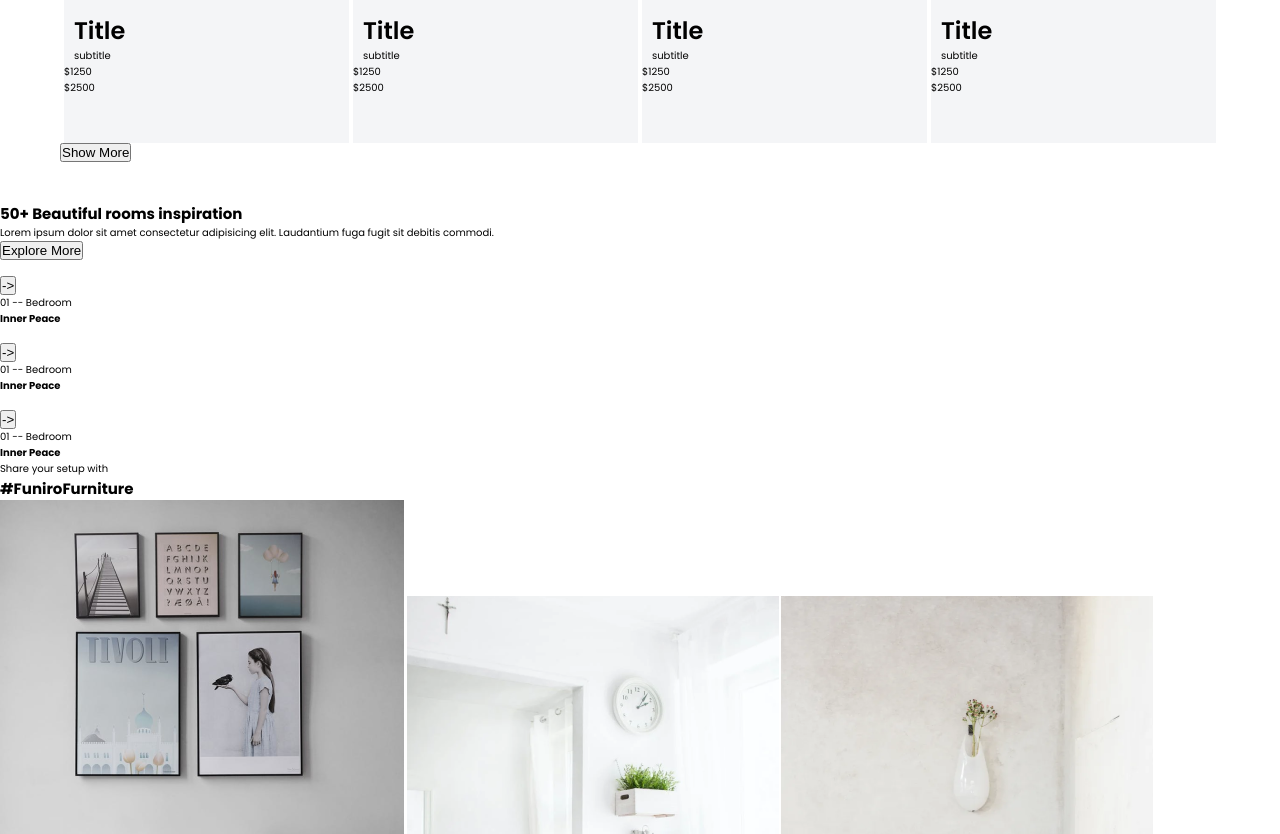
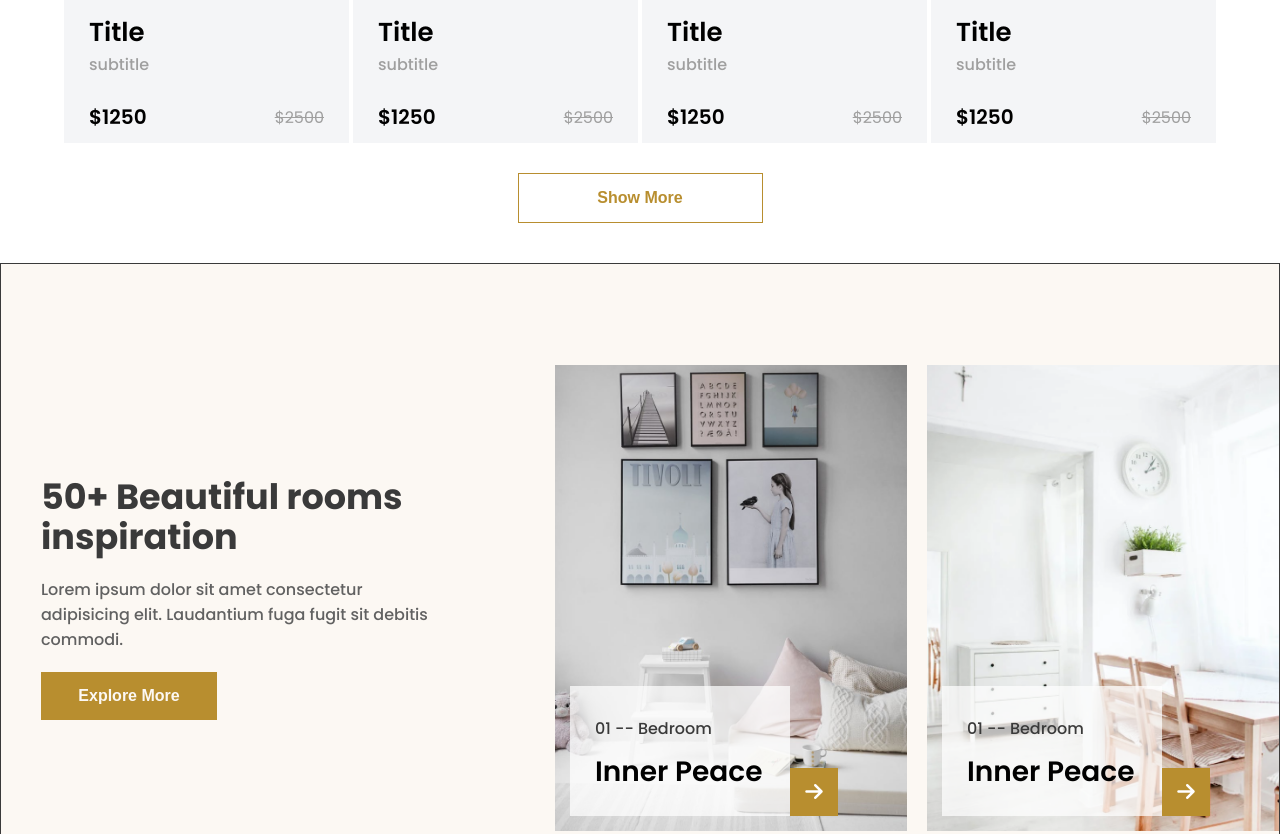
Before and after one commit to JenniferAS26/furniture-store, a plain HTML site: page Home/index.html in a window 1280 px wide. Shown: the part 2457-3291 px from the top of the page. Drawn offline with Linux system fonts and the light colour scheme.

Commit message:
changes in productGallery, inporationCont

```diff
--- a/Home/index.html
+++ b/Home/index.html
@@ -223,9 +223,11 @@
       </div>
       <div class="inspiration-container__gallery">
         <div class="gallery__card">
-          <img class="gallery__card--image" src="" alt="">
+          <img class="gallery__card--image" src="./assets/images/Rectangle24.png" alt="">
           <div class="gallery__card--subcontainer">
-            <button class="subcontainer__arrow">-></button>
+            <button class="subcontainer__arrow">
+              <i class="fa-solid fa-arrow-right"></i>
+            </button>
             <div class="subcontainer__description">
               <span class="subcontainer__description--text">01 -- Bedroom</span>
               <h4 class="subcontainer__description--title">Inner Peace</h4>
@@ -233,25 +235,29 @@
           </div>
         </div>
         <div class="gallery__card">
-          <img class="gallery__card--image" src="" alt="">
+          <img class="gallery__card--image" src="./assets/images/Rectangle25.png" alt="">
           <div class="gallery__card--subcontainer">
-            <button class="subcontainer__arrow">-></button>
+            <button class="subcontainer__arrow">
+              <i class="fa-solid fa-arrow-right"></i>
+            </button>
             <div class="subcontainer__description">
               <span class="subcontainer__description--text">01 -- Bedroom</span>
               <h4 class="subcontainer__description--title">Inner Peace</h4>
             </div>
           </div>
         </div>
-        <div class="gallery__card">
-          <img class="gallery__card--image" src="" alt="">
+        <!-- <div class="gallery__card">
+          <img class="gallery__card--image" src="./assets/images/Rectangle26.png" alt="">
           <div class="gallery__card--subcontainer">
-            <button class="subcontainer__arrow">-></button>
+            <button class="subcontainer__arrow">
+              <i class="fa-solid fa-arrow-right"></i>
+            </button>
             <div class="subcontainer__description">
               <span class="subcontainer__description--text">01 -- Bedroom</span>
               <h4 class="subcontainer__description--title">Inner Peace</h4>
             </div>
           </div>
-        </div>
+        </div> -->
       </div>
     </section>
     <section class="share-container">
@@ -303,5 +309,6 @@
       </form>
     </div>
   </footer> -->
+  <script src="https://kit.fontawesome.com/4825aba800.js" crossorigin="anonymous"></script>
 </body>
 </html>
--- /dev/null
+++ b/Home/scss/_inspirationContainer.scss
@@ -0,0 +1,85 @@
+@use 'variables' as v;
+@use 'mixins' as m;
+
+$subtext-color: #3A3A3A;
+
+.inspiration-container {
+  width: 100%;
+  height: 670px;
+  background-color: v.$secondary-color;
+  border: 1px solid #3A3A3A;
+  @include m.flexPosition(row, space-between, center);
+  &__info {
+    width: 450px;
+    padding: 70px 20px 70px 40px;
+    &--title {
+      font-size: 3.5rem;
+      font-weight: v.$bold-weight;
+      line-height: 4rem;
+      color: $subtext-color;
+    }
+    &--text {
+      font-size: 1.6rem;
+      font-weight: v.$medium-weight;
+      color: #616161;
+      margin-top: 20px;
+    }
+    &--button {
+      cursor: pointer;
+      width: 176px;
+      height: 48px;
+      border: none;
+      font-size: 1.6rem;
+      font-weight: v.$semibold-weight;
+      color: v.$secondary-color;
+      background-color: v.$primary-button-color;
+      margin-top: 20px;
+    }
+  }
+  &__gallery {
+    @include m.flexPosition(row, space-between, center);
+    gap: 20px;
+    .gallery__card {
+      width: 352px;
+      height: 466px;
+      position: relative;
+      &--image {
+        width: 100%;
+        height: 100%;
+        object-fit: cover;
+      }
+      &--subcontainer {
+        position: absolute;
+        bottom: 15px;
+        left: 15px;
+        @include m.flexPosition(row-reverse, space-between, flex-end);
+        .subcontainer__arrow {
+          width: 48px;
+          height: 48px;
+          border: none;
+          background-color: v.$primary-button-color;
+          color: v.$white;
+          font-size: 2rem;
+        }
+        .subcontainer__description {
+          width: 220px;
+          height: 130px;
+          background-color: rgba($color: v.$white, $alpha: 0.72);
+          padding: 20px 25px;
+          &--text {
+            display: block;
+            margin-top: 10px;
+            font-size: 1.6rem;
+            font-weight: v.$medium-weight;
+            color: $subtext-color;
+          }
+          &--title {
+            font-size: 2.8rem;
+            font-weight: v.$semibold-weight;
+            margin-top: 10px;
+          }
+        }
+      }
+    }
+  }
+}
--- a/Home/scss/_productGallery.scss
+++ b/Home/scss/_productGallery.scss
@@ -5,6 +5,8 @@
   width: 100%;
   height: auto;
   padding: 40px 60px;
+  display: grid;
+  // place-items: center;
   &__title {
     font-size: 4rem;
     font-weight: v.$bold-weight;
@@ -21,21 +23,50 @@
       height: 446px;
       position: relative;
       background-color: v.$third-color;
+      // display: grid;
       &--image-label {
         position: absolute;
         top: 20px;
         right: 20px;
       }
       &--title {
-        font-size: 2.4rem;
+        font-size: 2.6rem;
         font-weight: v.$semibold-weight;
         padding-top: 10px;
-        padding-left: 10px;
+        padding-left: 25px;
       }
       &--subtitle {
-        padding-left: 10px;
-
+        font-size: 1.6rem;
+        font-weight: v.$medium-weight;
+        color: v.$secondary-font-color;
+        padding-left: 25px;
+      }
+      &--price-container {
+        @include m.flexPosition(row, space-between, center);
+        margin-top: 25px;
+        padding: 0 25px;
+        p {
+          font-size: 2rem;
+          font-weight: v.$semibold-weight;
+        }
+        span {
+          font-size: 1.6rem;
+          font-weight: v.$regular-weight;
+          color: v.$secondary-font-color;
+          text-decoration: line-through;
+        }
       }
     }
   }
+  &__button {
+    margin-top: 30px;
+    width: 245px;
+    height: 50px;
+    justify-self: center;
+    border: 1px solid v.$primary-button-color;
+    background-color: v.$white;
+    color: v.$primary-button-color;
+    font-size: 1.6rem;
+    font-weight: v.$semibold-weight;
+  }
 }
--- a/Home/scss/_variables.scss
+++ b/Home/scss/_variables.scss
@@ -4,6 +4,7 @@ $primary-button-color: #B88E2F;
 $primary-color: #FFF3E3;
 $secondary-color: #FCF8F3;
 $third-color: #F4F5F7;
+$white: #FFFFFF;
 $principal-font-color: #000000;
 $secondary-font-color: #9F9F9F;
 $font-stack: 'Poppins', sans-serif;
--- a/Home/scss/styles.scss
+++ b/Home/scss/styles.scss
@@ -3,3 +3,4 @@
 @use 'hero';
 @use 'browse';
 @use 'productGallery';
+@use 'inspirationContainer';
```
Also changed, not shown: Home/assets/icons/arrow-right-solid.svg (added), Home/css/styles.css, 1 other file.
